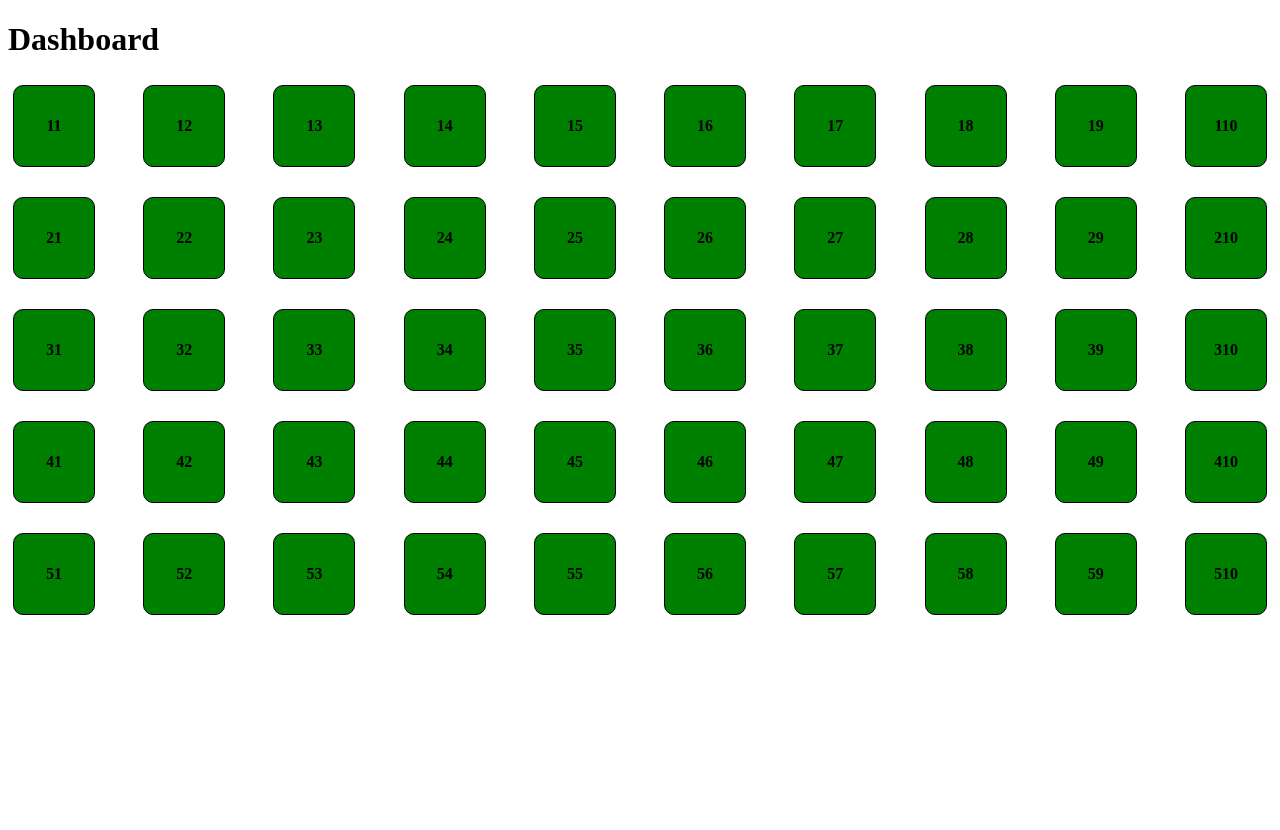
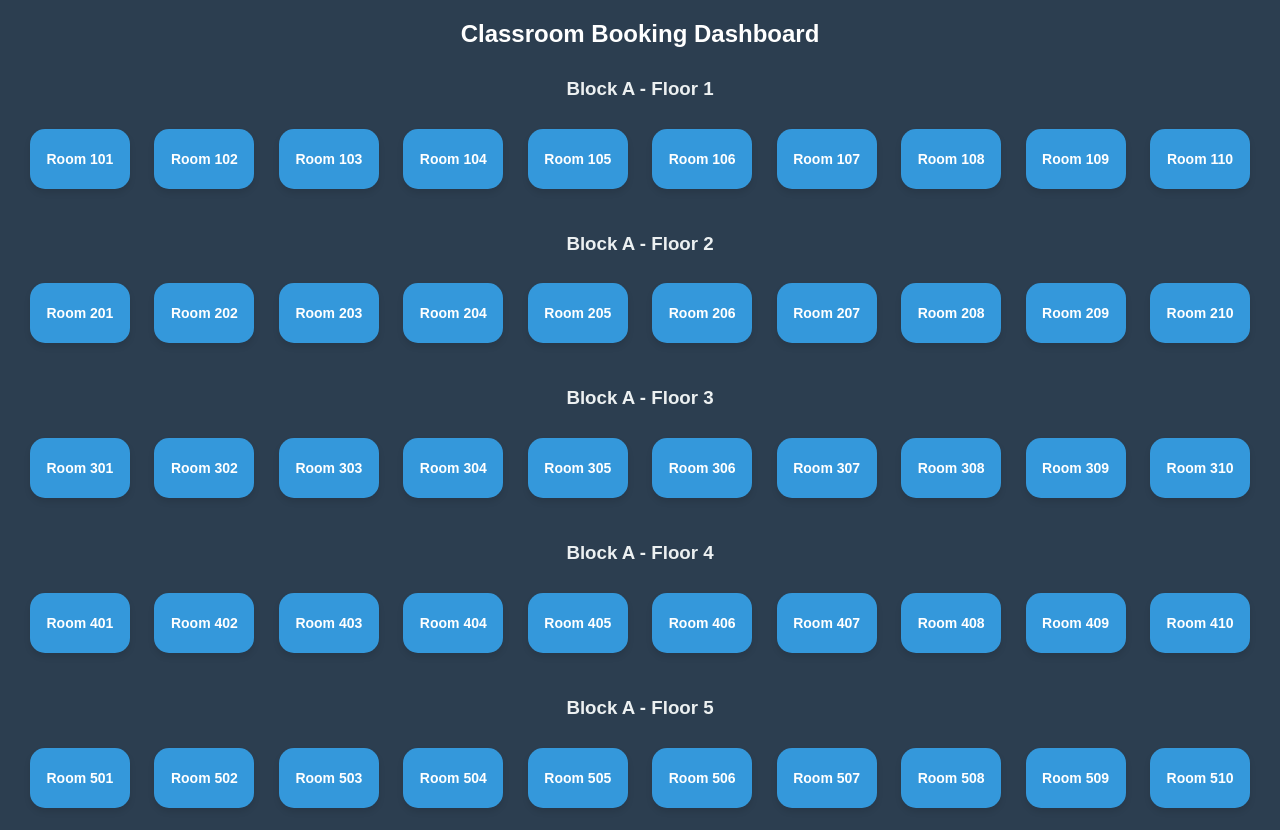
Before and after one commit to Abbilaash/CLAY_2837_NexTech, a Flask app: template templates/dashboard.html in a window 1280 px wide. Before the commit the page ends 615 px from the top, so only its background shows below. Run offline with Flask 3, Linux system fonts and the light colour scheme; the template is opened without the code that fills it, so the values that code supplies are empty.

Commit message:
adding all files

```diff
--- a/app.py
+++ b/app.py
@@ -1,4 +1,4 @@
-from flask import Flask, render_template, request
+from flask import Flask, render_template, request, jsonify, redirect, url_for
 import mysql.connector
 
 app = Flask(__name__)
@@ -11,44 +11,81 @@ mysql_config = {
     'database': 'smart-campus'
 }
 
+Toddate = ""
+
 @app.route('/')
 def login():
     return render_template('login.html')
 
-@app.route('/hour', methods=['GET', 'POST'])
-def hour():
-    if request.method == 'POST':
-        # Handle form submission for hourly booking
-        staff_name = request.form['staff_name']
-        representative_name = request.form['representative_name']
-        date = request.form['date']
-        start_time = request.form['start_time']
-        end_time = request.form['end_time']
-
+@app.route('/dashboard')
+def dashboard():
+    date = request.args.get('date')
+    block = request.args.get('block')
+    if date and block:
         try:
             connection = mysql.connector.connect(**mysql_config)
-            cursor = connection.cursor()
-
-            insert_query = "INSERT INTO hourly_bookings (staff_name, representative_name, date, start_time, end_time) VALUES (%s, %s, %s, %s, %s)"
-            cursor.execute(insert_query, (staff_name, representative_name, date, start_time, end_time))
-
-            connection.commit()
+            cursor = connection.cursor(dictionary=True)
+            query = "SELECT * FROM classrooms WHERE date = %s"
+            cursor.execute(query, (date,))
+            bookings = cursor.fetchall()
             cursor.close()
             connection.close()
+            return render_template('dashboard.html', date=date, block=block, bookings=bookings)
+        except mysql.connector.Error as error:
+            return str(error)
+    return render_template('dashboard.html', date=None, block=None, bookings=None)
 
-            return "Hourly booking successful!"
-        except Exception as e:
-            return str(e)
+@app.route('/submit_login', methods=['POST'])
+def submit_login():
+    Toddate = request.form['date']
+    block = request.form['block']
+    return redirect(url_for('dashboard', date=Toddate))
 
-    return render_template('hour.html')
+@app.route('/book_room', methods=['POST'])
+def book_room():
+    try:
+        connection = mysql.connector.connect(host="localhost",user="root",password="",database="smart-campus")
+        cursor = connection.cursor()
 
-def check_booking(room_id):
-    return False
+        staff_name = request.form.get('staffName')
+        dept_name = request.form.get('deptName')
+        start_time = request.form.get('startTime')
+        end_time = request.form.get('endTime')
+        date = Toddate
+        room_number = request.form.get('roomNumber')
 
-@app.route('/dashboard')
-def dashboard():
-    return render_template('dashboard.html', check_booking=check_booking)
+        print(f"Staff Name: {staff_name}")
+        print(f"Department: {dept_name}")
+        print(f"Date: {date}")
+        print(f"Start Time: {start_time}")
+        print(f"End Time: {end_time}")
+        print(f"Room Number: {room_number}")
 
+        # Insert the booking details into the classrooms table
+        insert_query = "INSERT INTO classrooms (room_name, class_name, date, start_time, end_time, booked_by) VALUES (%s, %s, %s, %s, %s, %s)"
+        cursor.execute(insert_query, (room_number, dept_name, date, start_time, end_time, staff_name,))
+
+        connection.commit()
+        cursor.close()
+        connection.close()
+
+        return jsonify({'success': True, 'message': 'Room booked successfully'})
+    except Exception as e:
+        print(e)
+        return jsonify({'success': False, 'error': str(e)})
+
+@app.route('/get_booked_rooms')
+def get_booked_rooms():
+    try:
+        connection = mysql.connector.connect(**mysql_config)
+        cursor = connection.cursor()
+        cursor.execute("SELECT room_number FROM bookings")  # Adjust your SQL query as needed
+        booked_rooms = [row[0] for row in cursor.fetchall()]
+        cursor.close()
+        connection.close()
+        return jsonify({'booked_rooms': booked_rooms})
+    except Exception as e:
+        return jsonify({'error': str(e)})
 
 
 if __name__ == '__main__':
--- a/static/style.css
+++ /dev/null
@@ -1,15 +0,0 @@
-.classrooms {
-    display: flex;
-    flex-wrap: wrap;
-}
-
-.classroom {
-    width: 100px;
-    height: 100px;
-    border: 1px solid black;
-    margin: 5px;
-}
-
-.booked {
-    background-color: red;
-}
--- a/templates/dashboard.html
+++ b/templates/dashboard.html
@@ -3,47 +3,234 @@
 <head>
     <meta charset="UTF-8">
     <meta name="viewport" content="width=device-width, initial-scale=1.0">
-    <title>Dashboard</title>
-    <link rel="stylesheet" href="{{ url_for('static', filename='style.css') }}">
+    <script src="https://code.jquery.com/jquery-3.6.0.min.js"></script>
+    <title>Classroom Booking Dashboard</title>
+
+</head>
 <style>
+    body {
+        font-family: 'Quicksand', sans-serif;
+        background-color: #2c3e50;
+        color: #ecf0f1;
+    }
+
+    h2 {
+        text-align: center;
+        color: #fff;
+        margin-top: 20px;
+    }
+
+    .block {
+        text-align: center;
+        margin-top: 20px;
+    }
+
     .floor {
-            display: flex;
-            justify-content: space-between;
-            margin-bottom: 20px;
+        margin-top: 30px;
     }
 
     .classroom {
-            width: 80px;
-            height: 80px;
-            border: 1px solid #000;
-            margin: 5px;
-            display: flex;
-            align-items: center;
-            justify-content: center;
+        width: 100px;
+        height: 60px;
+        margin: 10px;
+        text-align: center;
+        line-height: 60px;
+        font-size: 14px;
         font-weight: bold;
-            border-radius: 10px;
+        border: none;
+        display: inline-block;
+        cursor: pointer;
+        transition: background-color 0.3s ease-in-out, filter 0.3s ease-in-out, transform 0.3s ease-in-out;
+        position: relative;
+        background-color: #3498db;
+        color: #fff;
+        border-radius: 15px;
+        overflow: hidden;
+        box-shadow: 0 4px 6px rgba(0, 0, 0, 0.1);
     }
 
     .booked {
-            background-color: red;
+        background-color: #e74c3c;
     }
 
-        .unbooked {
-            background-color: green;
+    .classroom:hover {
+        filter: brightness(1.2);
+        transform: scale(1.05);
+        box-shadow: 0 6px 8px rgba(0, 0, 0, 0.2);
     }
+
+    .booked:hover {
+        background-color: #c0392b;
+    }
+    .modal {
+    display: none;
+    position: fixed;
+    z-index: 1;
+    left: 0;
+    top: 0;
+    width: 100%;
+    height: 100%;
+    overflow: auto;
+    background-color: rgb(0,0,0);
+    background-color: rgba(0,0,0,0.4);
+    }
+
+    .modal-content {
+    background-color: #fefefe;
+    margin: 15% auto;
+    padding: 20px;
+    border: 1px solid #888;
+    width: 80%;
+    }
+    label{
+      color: black;
+    }
+
+    .close {
+    color: #aaa;
+    float: right;
+    font-size: 28px;
+    font-weight: bold;
+    }
+
+    .close:hover,
+    .close:focus {
+    color: black;
+    text-decoration: none;
+    cursor: pointer;
+    }
+    .classroom.booked {
+        background-color: #e74c3c; /* Change to red color */
+        color: #fff; /* Change text color to white */
+    }
+
+
 </style>
-</head>
 <body>
-    <h1>Dashboard</h1>
 
+<h2>Classroom Booking Dashboard</h2>
+
+<div class="block">
+    <!-- Loop through 5 floors -->
     {% for floor in range(1, 6) %}
     <div class="floor">
+        <h3>Block A - Floor {{ floor }}</h3>
+        <!-- Loop through 10 rooms per floor -->
         {% for room in range(1, 11) %}
-                <div class="classroom {% if is_booked(floor, room) %} booked {% else %} unbooked {% endif %}">
-                    {{ floor }}{{ room }}
+        <div class="classroom available">Room {{ floor * 100 + room }}</div>
+        {% endfor %}
     </div>
     {% endfor %}
 </div>
-    {% endfor %}
+<div id="myModal" class="modal">
+    <div class="modal-content">
+      <span class="close">&times;</span>
+      <form id="bookingForm">
+        <label for="staffName">Staff Name:</label>
+        <input type="text" id="staffName" name="staffName" required><br>
+
+        <label for="deptName">Department:</label>
+        <input type="text" id="deptName" name="deptName" required><br>
+
+        <label for="startTime">Start Time:</label>
+        <input type="time" id="startTime" name="startTime" required><br>
+
+        <label for="endTime">End Time:</label>
+        <input type="time" id="endTime" name="endTime" required><br>
+
+        <input type="hidden" id="roomNumber" name="roomNumber">
+
+        <button type="submit">Book</button>
+      </form>
+    </div>
+</div>
+
+<script>
+
+// Get the modal
+var modal = document.getElementById("myModal");
+
+// Get the button that opens the modal
+var rooms = document.getElementsByClassName("classroom");
+
+// Fetch booked rooms data from the server
+fetch('/get_booked_rooms')
+  .then(response => response.json())
+  .then(data => {
+    const bookedRooms = data.booked_rooms;
+
+    // Loop through all rooms and update their styling based on booking status
+    Array.from(rooms).forEach(function(room) {
+      // Get the room number from the element text content
+      var roomNumber = parseInt(room.textContent.trim().replace('Room ', ''));
+
+      // Check if the room number is in the list of booked rooms
+      if (bookedRooms.includes(roomNumber)) {
+        room.classList.add('booked'); // Add 'booked' class for booked rooms
+      }
+    });
+  })
+  .catch(error => {
+    console.error('Error:', error);
+  });
+
+
+
+// Loop through all rooms and attach click event listener
+Array.from(rooms).forEach(function(room) {
+    room.addEventListener('click', function() {
+        modal.style.display = "block";
+        // Get the room number from the clicked room
+        var roomNumber = room.textContent.trim().replace('Room ', '');
+        // Set the room number in the form field
+        document.getElementById('roomNumber').value = roomNumber;
+    });
+});
+
+// Get the <span> element that closes the modal
+var span = document.getElementsByClassName("close")[0];
+
+// When the user clicks on <span> (x), close the modal
+span.onclick = function() {
+    modal.style.display = "none";
+}
+
+// When the user clicks anywhere outside of the modal, close it
+window.onclick = function(event) {
+    if (event.target == modal) {
+        modal.style.display = "none";
+    }
+}
+
+// Handle form submission
+document.getElementById("bookingForm").addEventListener('submit', function(event) {
+    event.preventDefault();
+    var formData = new FormData(this);
+    fetch('/book_room', {
+        method: 'POST',
+        body: formData
+    })
+    .then(response => response.json())
+    .then(data => {
+        if (data.success) {
+            // Close the modal
+            modal.style.display = "none";
+            // Change color of booked room
+            var bookedRoom = document.querySelector('.classroom.available');
+            if (bookedRoom) {
+                bookedRoom.classList.remove('available');
+                bookedRoom.classList.add('booked');
+            }
+        } else {
+            alert('Failed to book room.');
+        }
+    })
+    .catch(error => {
+        console.error('Error:', error);
+    });
+});
+
+
+</script>
 </body>
 </html>
```
Also changed, not shown: templates/book_room.html (added, +29 -0 lines). Lines whose indentation alone changed are shown as unchanged.
